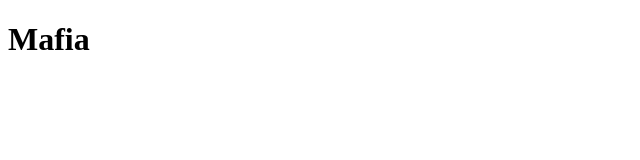
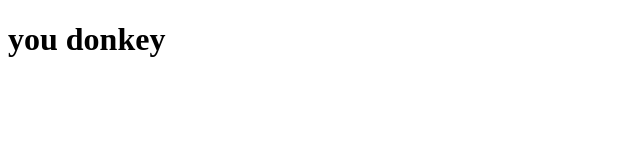
Before and after one commit to ArTiN87SA/ArTiN87SA.github.io, a plain HTML site: page index.html in a window 1280 px wide. Shown: the whole page, without its empty margins (0-640 px from the left). Drawn offline with Linux system fonts and the light colour scheme.

Commit message:
Update index.html

```diff
--- a/index.html
+++ b/index.html
@@ -1,7 +1,7 @@
 <!DOCTYPE html>
 <html>
     <body>
-    <h1>Mafia</h1>
+    <h1>you donkey</h1>
         <p></p>
     </body>
 </html>
```
